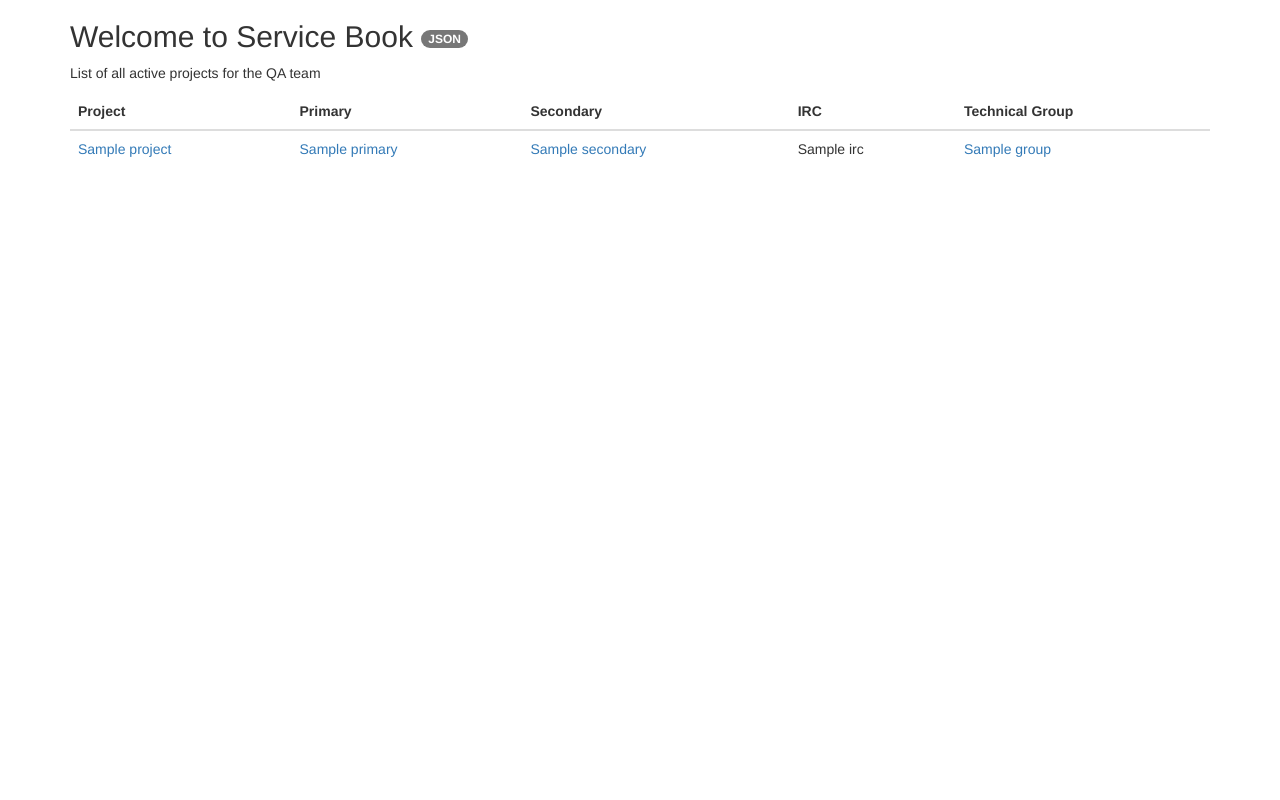
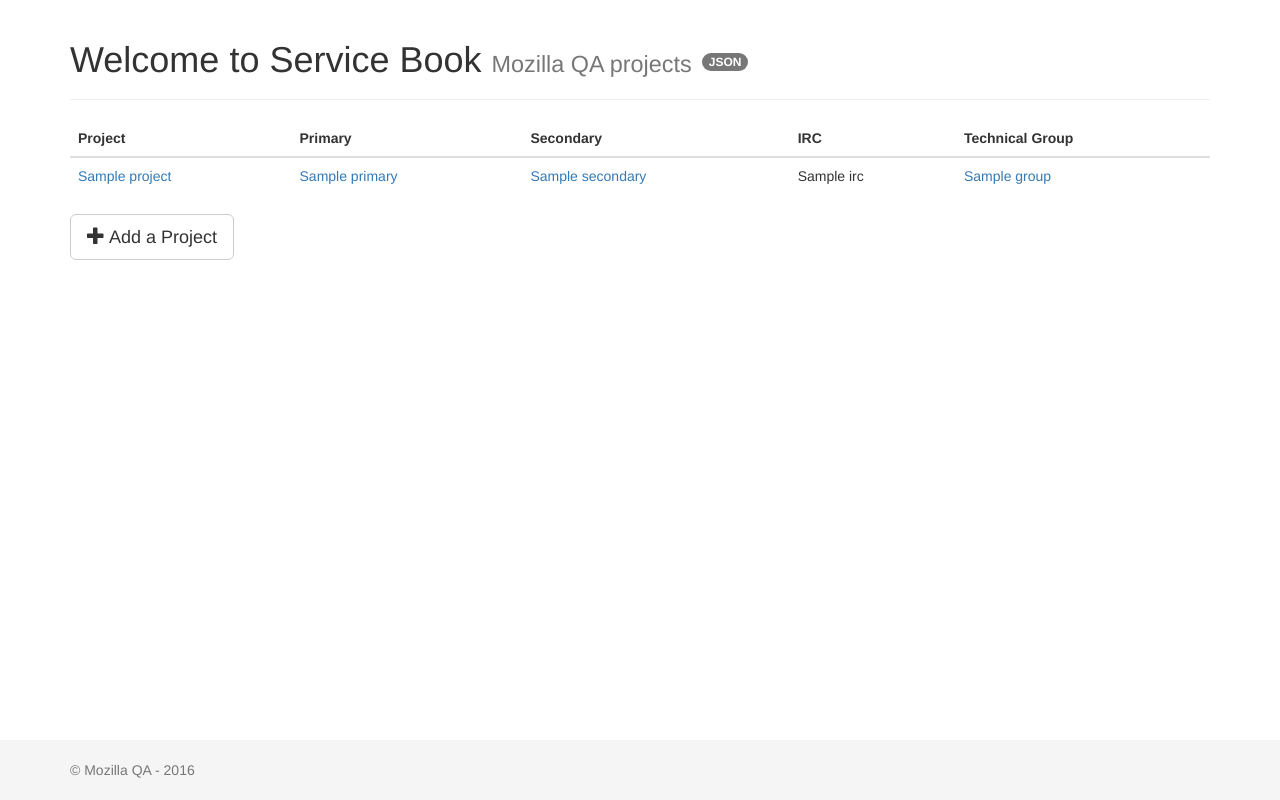
Before and after one commit to mozilla/servicebook, a Flask app: template servicebook/templates/home.html in a window 1280 px wide. Run offline with Flask 2, Linux system fonts and the light colour scheme; the template is opened without the code that fills it: most values are stand-ins (such as "Sample title", 1, 10 or a date in 2020); some libraries are stand-ins or nearby versions.

Commit message:
started to plug forms

```diff
--- a/requirements.txt
+++ b/requirements.txt
@@ -6,3 +6,4 @@ flask-bootstrap
 flask-nav
 Flask-WTF
 PyYAML
+WTForms-Alchemy
--- a/servicebook/frontend.py
+++ b/servicebook/frontend.py
@@ -6,11 +6,12 @@ import requests
 from flask import render_template
 from flask_nav.elements import View, Navbar
 from flask import Blueprint
-from flask import request
+from flask import request, redirect
 
 from servicebook.db import Session
 from servicebook.mappings import Project, Person, Group
 from servicebook.nav import nav
+from servicebook.forms import ProjectForm
 
 
 frontend = Blueprint('frontend', __name__)
@@ -59,6 +60,37 @@ def swagger():
                            spec=json.dumps(spec))
 
 
+@frontend.route("/project/<int:project_id>/edit", methods=['GET', 'POST'])
+def edit_project(project_id):
+    q = Session.query(Project).filter(Project.id == project_id)
+    project = q.one()
+
+    form = ProjectForm(request.form, project)
+    if request.method == 'POST' and form.validate():
+        project = Project()
+        form.populate_obj(project)
+        Session.add(project)
+        Session.commit()
+        return redirect('/project/%d' % project.id)
+
+    action = 'Edit %r' % project.name
+    return render_template("project_edit.html", form=form, action=action)
+
+
+@frontend.route("/project/", methods=['GET', 'POST'])
+def add_project():
+    form = ProjectForm(request.form)
+    if request.method == 'POST' and form.validate():
+        project = Project()
+        form.populate_obj(project)
+        Session.add(project)
+        Session.commit()
+        return redirect('/project/%d' % project.id)
+
+    action = 'Add a new project'
+    return render_template("project_edit.html", form=form, action=action)
+
+
 @frontend.route("/project/<int:project_id>")
 def project(project_id):
     q = Session.query(Project).filter(Project.id == project_id)
--- a/servicebook/static/css/bookstyle.css
+++ b/servicebook/static/css/bookstyle.css
@@ -2,3 +2,39 @@ a.json {
   color: white;
   text-decoration: none;
 }
+
+/* Sticky footer styles
+-------------------------------------------------- */
+html {
+  position: relative;
+  min-height: 100%;
+}
+
+body {
+  /* Margin bottom by footer height */
+  margin-bottom: 80px;
+}
+
+.footer {
+  position: absolute;
+  bottom: 0;
+  width: 100%;
+  /* Set the fixed height of the footer here */
+  height: 60px;
+  background-color: #f5f5f5;
+}
+
+
+/* Custom page CSS
+-------------------------------------------------- */
+/* Not required for template or sticky footer method. */
+
+
+.container .text-muted {
+  margin: 20px 0;
+}
+
+.footer > .container {
+  padding-right: 15px;
+  padding-left: 15px;
+}
--- /dev/null
+++ b/servicebook/templates/base.html
@@ -0,0 +1,35 @@
+{% extends "bootstrap/base.html" %}
+{% block head %}
+  {{super()}}
+  <link href='/static/css/bookstyle.css' media='screen' rel='stylesheet' type='text/css'/>
+{% endblock %}
+
+{% block navbar %}
+{{nav.frontend_top.render()}}
+{% endblock %}
+
+{% block content %}
+<div class="container">
+  {% block page_header %}
+  <div class="page-header">
+    <h1>{{title|default}}
+    <small>{{subtitle|default}}</small>
+    {% if json %}
+      <span class="badge"><a class="json" href="{{json}}">JSON</a></span>
+    {% endif %}
+    </h1>
+  </div>
+  {% endblock page_header %}
+
+  {%block page -%}{%- endblock page %}
+</div>
+
+</div>
+
+ <footer class="footer navbar-fixed-bottom">
+  <div class="container">
+    <p class="text-muted">&copy; Mozilla QA - 2016</p>
+  </div>
+ </footer>
+
+{% endblock content %}
--- a/servicebook/templates/home.html
+++ b/servicebook/templates/home.html
@@ -1,24 +1,12 @@
-{% extends "bootstrap/base.html" %}
-{% block head %}
-  {{super()}}
-  <link href='/static/css/bookstyle.css'
-        media='screen' rel='stylesheet' type='text/css'/>
-{% endblock %}
+{% extends "base.html" %}
+{% set title = 'Welcome to Service Book' %}
+{% set subtitle = 'Mozilla QA projects' %}
+{% set json = '/projects.json' %}
 
 
-
-{% block title %}Service Book{% endblock %}
-
-{% block navbar %}
-{{nav.frontend_top.render()}}
+{% block page %}
+ {% include 'projectlist.html' %}
+ <a href="/project/" role="button" class="btn btn-default btn-lg">
+  <span class="glyphicon glyphicon-plus" aria-hidden="true"></span> Add a Project
+ </a>
 {% endblock %}
-
-{% block content %}
-<div class="container">
- <h2>Welcome to Service Book
-   <span class="badge"><a class="json" href="/projects.json">JSON</a></span>
- </h2>
-  <p>List of all active projects for the QA team</p>
-  {% include 'projectlist.html' %}
-</div>
-{% endblock %}
```
Also changed, not shown: servicebook/forms.py (added, +27 -0 lines), servicebook/mappings.py (+5 -5 lines), servicebook/templates/group.html (+6 -21 lines), servicebook/templates/person.html (+6 -21 lines), servicebook/templates/project.html (+11 -25 lines), servicebook/templates/project_edit.html (added, +36 -0 lines).
